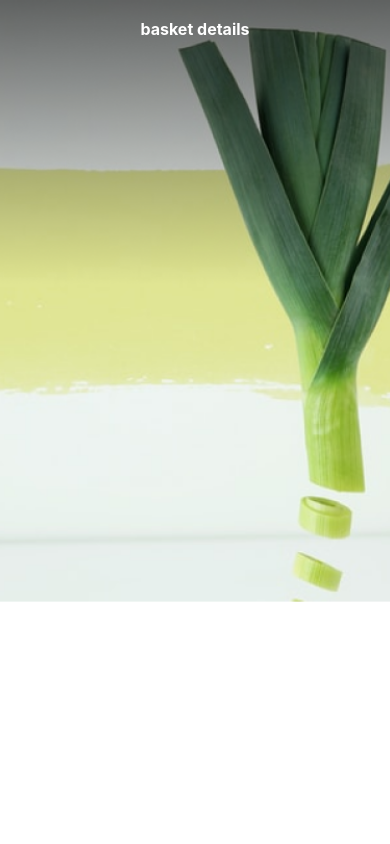
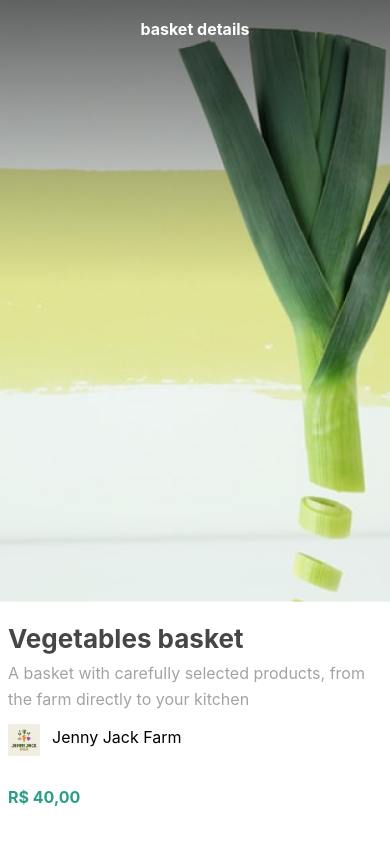
Before and after one commit to iurysilva/Alura-Basket, a React Native app: screen / in a window 390 px wide. Built offline with nearby package versions, Linux system fonts and the light colour scheme.

Commit message:
Feat: Adds informations and styles

```diff
--- a/src/screens/Basket.js
+++ b/src/screens/Basket.js
@@ -1,17 +1,27 @@
 import React from 'react';
-import {Image, StyleSheet, Dimensions, Text} from 'react-native';
+import {Image, StyleSheet, Dimensions, Text, View} from 'react-native';
 import top from '../../assets/topo.png'
+import logo from '../../assets/logo.png'
 
 const width = Dimensions.get('screen').width;
 
 export default function Basket(){
     return <>
-    <Image source={top} style={estilos.top}/>
-    <Text style={estilos.titles}>basket details</Text>
+    <Image source={top} style={styles.top}/>
+    <Text style={styles.titles}>basket details</Text>
+    <View style={styles.basket}>
+        <Text style={styles.name}>Vegetables basket</Text>
+        <Text style={styles.description}>A basket with carefully selected products, from the farm directly to your kitchen</Text>
+        <View style={styles.farm}>
+            <Image style={styles.farmImage} source={logo}/>
+            <Text style={styles.farmName}>Jenny Jack Farm</Text>
+        </View>
+        <Text style={styles.price}>R$ 40,00</Text>
+    </View>
     </>
 }
 
-const estilos = StyleSheet.create({
+const styles = StyleSheet.create({
     top: {
         width: '100%',
         height: 578 / 768 * width,
@@ -25,5 +35,40 @@ const estilos = StyleSheet.create({
         color: 'white',
         fontWeight: 'bold',
         padding: 16
+    },
+    basket: {
+        paddingHorizontal: 8,
+        paddingVertical: 16,
+    },
+    name: {
+        fontSize: 26,
+        lineHeight: 42,
+        color: '#464646',
+        fontWeight: 'bold',
+    },
+    farmName: {
+        fontSize: 16,
+        lineHeight: 26,
+        marginLeft: 12
+    },
+    description: {
+        color: '#A3A3A3',
+        fontSize: 16,
+        lineHeight: 26
+    },
+    price: {
+        color: '#2A9F85',
+        fontWeight: 'bold',
+        fontSize: 16,
+        lineHeight: 42,
+        marginTop: 8
+    },
+    farm: {
+        flexDirection: 'row',
+        paddingVertical: 12
+    },
+    farmImage: {
+        width: 32,
+        height: 32,
     }
 })
```
